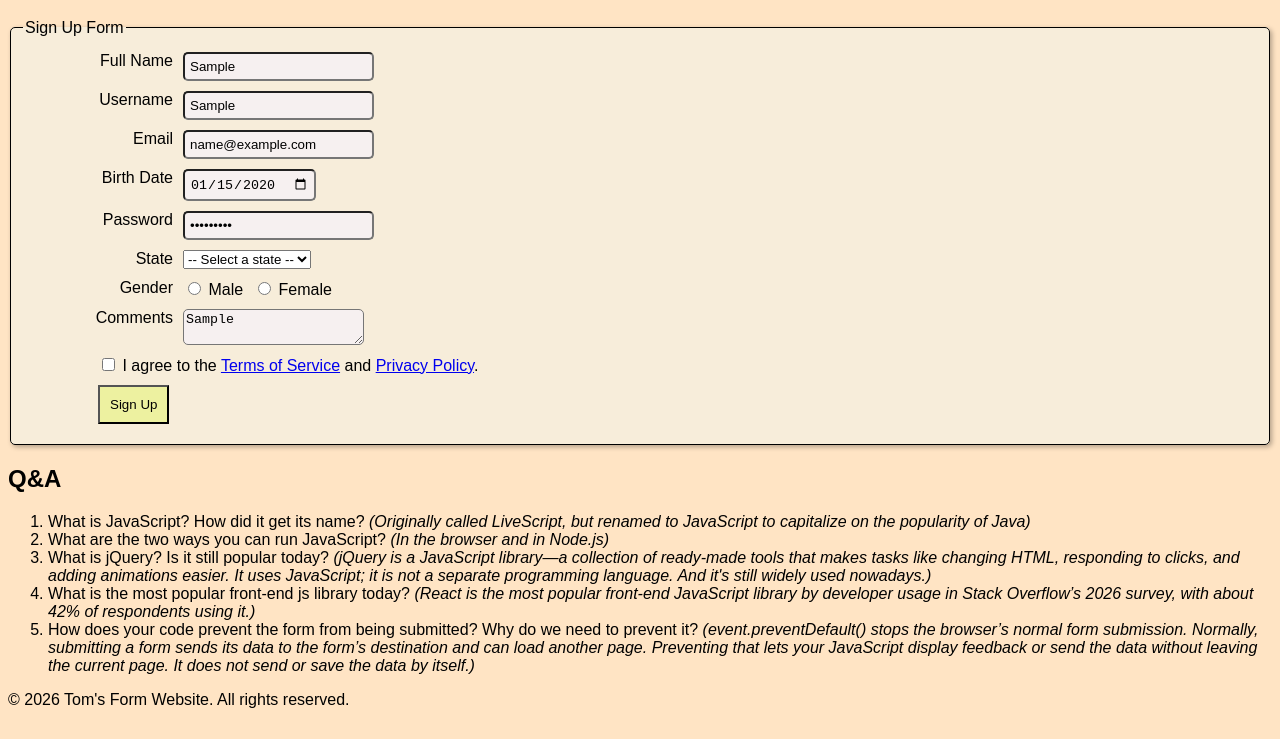
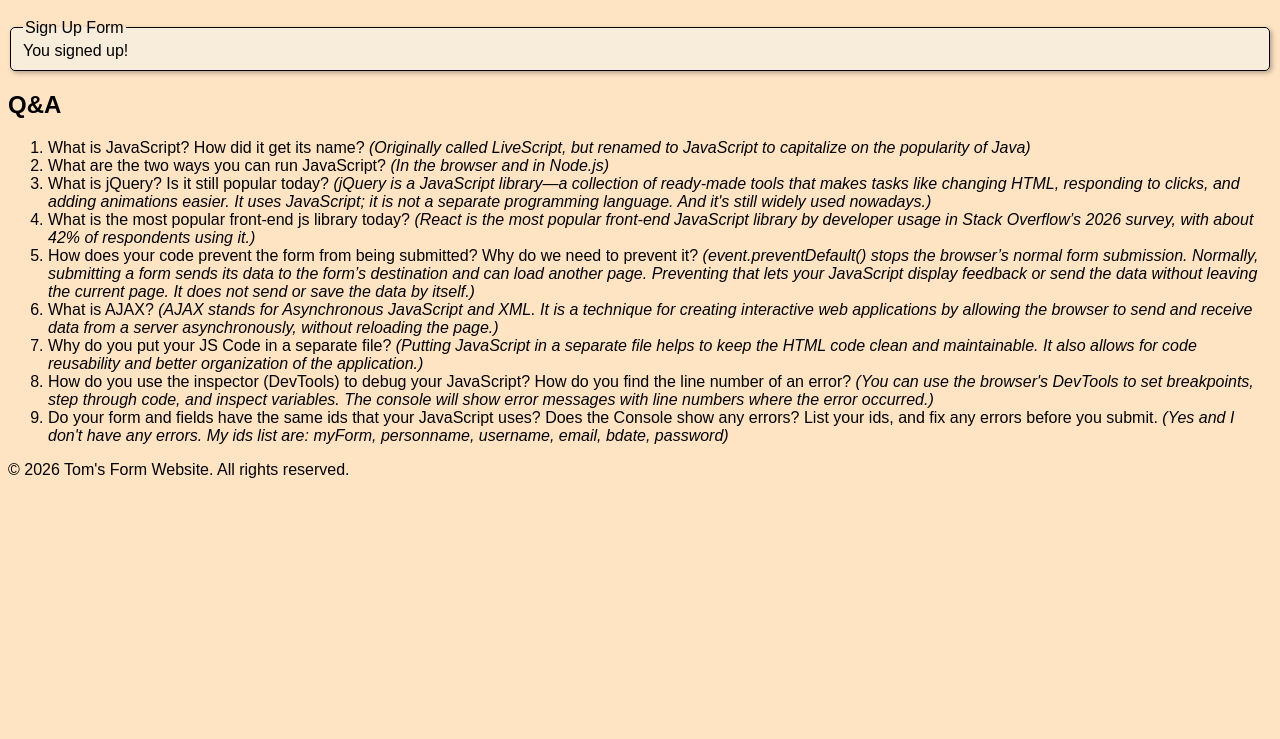
Before and after one commit to thomasthelearner/cs140, a plain HTML site: page engagements/form-processing/index.html in a window 1280 px wide. Both pictures are taken after typing "Sample", "Sample", "name@example.com", "2020-01-15", "Sample123", "Sample" into the empty fields and a click on the input "Sign Up". Shown: the part 61-800 px from the top of the page. Drawn offline with Linux system fonts and the light colour scheme.

Commit message:
added the new engagement today

```diff
--- a/engagements/form-processing/index.html
+++ b/engagements/form-processing/index.html
@@ -5,6 +5,7 @@
     <meta name="viewport" content="width=device-width, initial-scale=1.0">
     <title>Form</title>
     <link rel="stylesheet" href="styles.css">
+    <script src="script.js" defer></script>
 </head>
 <body>
     <header>
@@ -14,6 +15,7 @@
         <form action="formprocessing.html" method="post" id="myForm">
             <fieldset>
                 <legend>Sign Up Form</legend>
+                <div id="message">
                     <div class="form-row">
                         <label for="personname">Full Name</label>
                         <input id="personname" type="text" name="fullname" placeholder="Full Name">
@@ -62,6 +64,7 @@
                     <div class="form-row submit-row">
                         <input type="submit" name="signup" value="Sign Up">
                     </div>
+                </div>
             </fieldset>
         </form>
         <h2>Q&A</h2>
@@ -71,12 +74,16 @@
             <li>What is jQuery? Is it still popular today? <i>(jQuery is a JavaScript library—a collection of ready-made tools that makes tasks like changing HTML, responding to clicks, and adding animations easier. It uses JavaScript; it is not a separate programming language. And it's still widely used nowadays.)</i></li>
             <li>What is the most popular front-end js library today? <i>(React is the most popular front-end JavaScript library by developer usage in Stack Overflow’s 2026 survey, with about 42% of respondents using it.)</i></li>
             <li>How does your code prevent the form from being submitted? Why do we need to prevent it? <i>(event.preventDefault() stops the browser’s normal form submission. Normally, submitting a form sends its data to the form’s destination and can load another page. Preventing that lets your JavaScript display feedback or send the data without leaving the current page. It does not send or save the data by itself.)</i></li>
+            <li>What is AJAX? <i>(AJAX stands for Asynchronous JavaScript and XML. It is a technique for creating interactive web applications by allowing the browser to send and receive data from a server asynchronously, without reloading the page.)</i></li>
+            <li>Why do you put your JS Code in a separate file? <i>(Putting JavaScript in a separate file helps to keep the HTML code clean and maintainable. It also allows for code reusability and better organization of the application.)</i></li>
+            <li>How do you use the inspector (DevTools) to debug your JavaScript? How do you find the line number of an error? <i>(You can use the browser's DevTools to set breakpoints, step through code, and inspect variables. The console will show error messages with line numbers where the error occurred.)</i></li>
+            <li>Do your form and fields have the same ids that your JavaScript uses? Does the Console show any errors? List your ids, and fix any errors before you submit. <i>(Yes and I don't have any errors. My ids list are: myForm, personname, username, email, bdate, password)</i></li>
         </ol>
     </main>
     <footer>
         <p>&copy; 2026 Tom's Form Website. All rights reserved.</p>
     </footer>
-    <script>
+    <!-- <script>
         document.getElementById("myForm").addEventListener("submit", function(event) {
             event.preventDefault();
             alert("Form submitted!");
@@ -106,7 +113,25 @@
             };
 
             console.log(formData);
+            const xhr = new XMLHttpRequest();
+            xhr.open('GET', 'submit.json', true);
+            xhr.setRequestHeader('Content-Type', 'application/json;charset=UTF-8');
+            xhr.onreadystatechange = function () {
+                if (xhr.readyState === 4 && xhr.status === 200) {
+                    //alert('Form submitted successfully.');
+                    message = document.getElementById('message');
+                    const response = JSON.parse(xhr.responseText);
+                    message.textContent = response.message;
+                    form = document.getElementById('myForm');
+                    form.reset();
+                } else if (xhr.readyState === 4) {
+                    alert('Error submitting form.');
+                }
+            };
+            xhr.send(JSON.stringify(formData));
+            /*when trying to use f-string, we have to use backticks instead of single quotes, and use ${} to insert variables into the string. */
+            alert(`Success: ${fullname}, your form has been submitted.`);
         });
-    </script>
+    </script> -->
 </body>
 </html>
--- /dev/null
+++ b/engagements/form-processing/script.js
@@ -0,0 +1,48 @@
+document.getElementById("myForm").addEventListener("submit", function(event) {
+    event.preventDefault();
+    alert("Form submitted!");
+
+    const fullname = document.getElementById("personname").value;
+    const username = document.getElementById("username").value;
+    const email = document.getElementById("email").value;
+    const bdate = document.getElementById("bdate").value;
+    const password = document.getElementById("password").value;
+
+    if (!fullname || !username || !email || !bdate || !password) {
+        alert("Please fill in all required fields.");
+        return;
+    }
+
+    if (!bdate || bdate<18) {
+        alert("You need to be 18")
+        return;
+    }
+
+    const formData = {
+        name:fullname,
+        username:username,
+        email:email,
+        bdate:bdate,
+        password:password
+    };
+
+    console.log(formData);
+    const xhr = new XMLHttpRequest();
+    xhr.open('GET', 'submit.json', true);
+    xhr.setRequestHeader('Content-Type', 'application/json;charset=UTF-8');
+    xhr.onreadystatechange = function () {
+        if (xhr.readyState === 4 && xhr.status === 200) {
+            //alert('Form submitted successfully.');
+            message = document.getElementById('message');
+            const response = JSON.parse(xhr.responseText);
+            message.textContent = response.message;
+            form = document.getElementById('myForm');
+            form.reset();
+        } else if (xhr.readyState === 4) {
+            alert('Error submitting form.');
+        }
+    };
+    xhr.send(JSON.stringify(formData));
+    /*when trying to use f-string, we have to use backticks instead of single quotes, and use ${} to insert variables into the string. */
+    alert(`Success: ${fullname}, your form has been submitted.`);
+});
--- /dev/null
+++ b/engagements/form-processing/submit.json
@@ -0,0 +1,3 @@
+{
+    "message": "You signed up!"
+}
```
Lines whose indentation alone changed are shown as unchanged.
